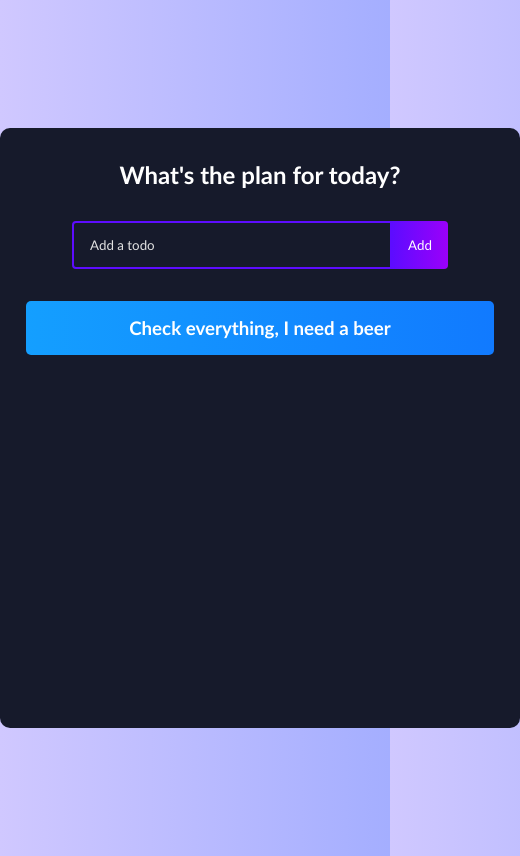
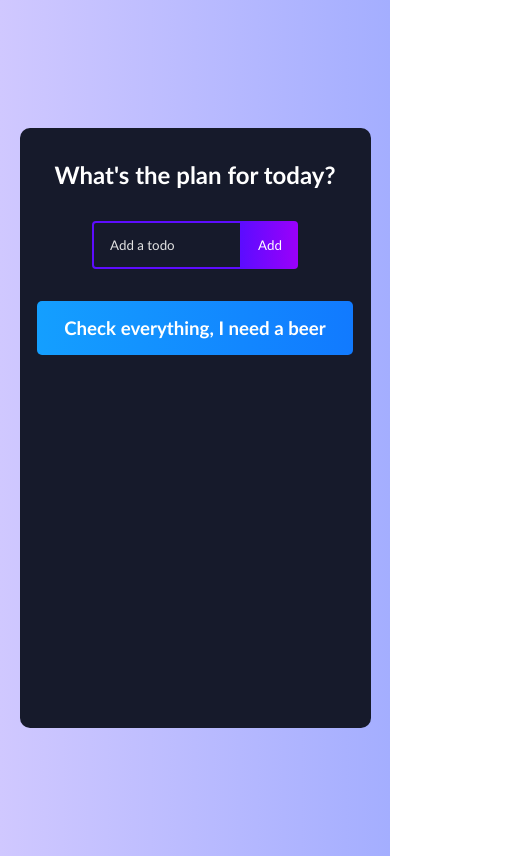
Before and after one commit to Daniega/todo-task, a React (Create React App) app: page / in a window 390 px wide. Shown: the whole page, 520 px wide, since content can reach past the window. Built offline with nearby package versions, Linux system fonts and the light colour scheme.

Commit message:
updated to be responsive

```diff
--- a/src/App.css
+++ b/src/App.css
@@ -125,3 +125,12 @@ h1 {
 .edit-icon {
 	color: #fff;
 }
+
+@media screen and (max-width: 520px) {
+	.todo-app {
+		width: 90%;
+	}
+	.todo-input {
+		width: 150px;
+	}
+}
```
